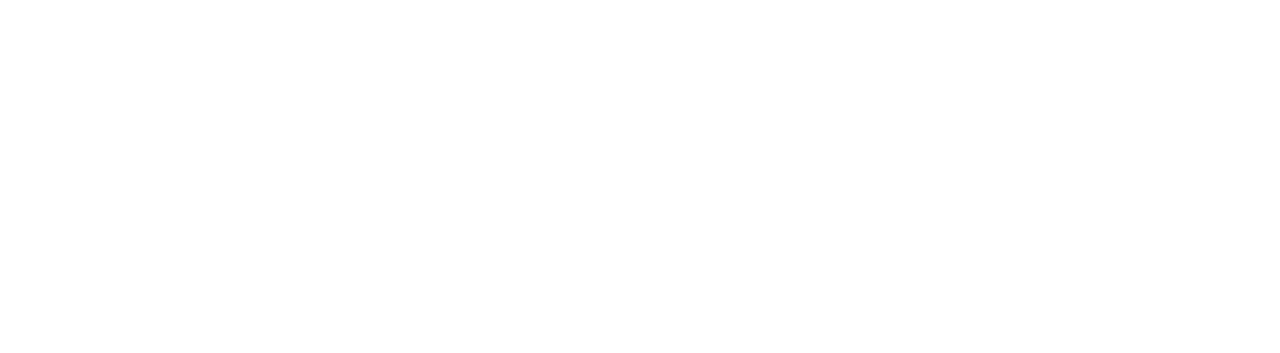
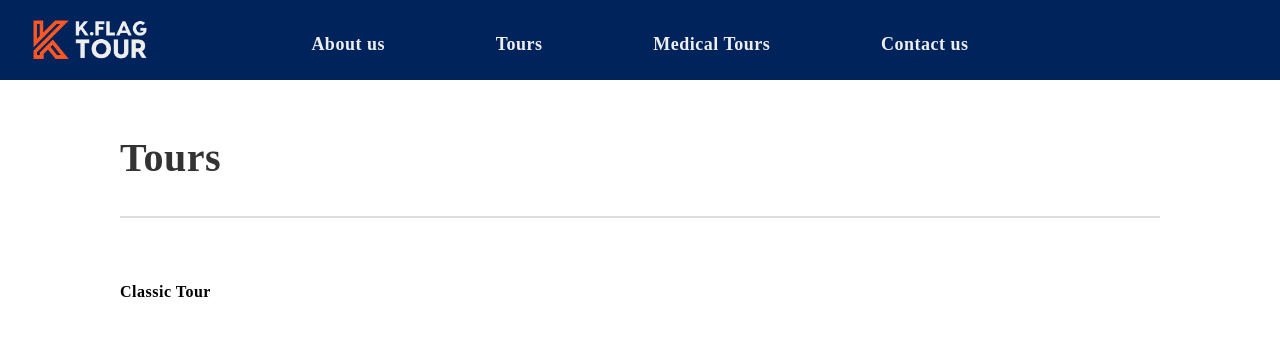
Before and after one commit to rladbal0101/K.FlagTour, a React (Create React App) app: page /tours in a window 1280 px wide. Before the commit this address had no page. Shown: the top 353 px of the page. Built offline with nearby package versions, Linux system fonts and the light colour scheme; a web font is replaced by a local one.

Commit message:
2023-09-25 메뉴 변경
1. 메뉴 순서 및 이름 변경
About us
Tours
- classic tour
Medical Tours
Contact us
2. Contact us
내용 영어로 수정

```diff
--- a/src/App.js
+++ b/src/App.js
@@ -6,13 +6,14 @@ import { createGlobalStyle } from 'styled-components';
 import reset from 'styled-reset';
 import Main from './pages/Main';
 import AboutUs from './pages/AboutUs';
+import Tours from './pages/Tours';
 import SightseeingTours from './pages/SightseeingTours';
 import MedicalTours from './pages/MedicalTours';
 import UsefulInformation from './pages/UsefulInformation';
 import CompanyIntroduction from './pages/aboutUs/CompanyIntroduction';
 import CeoGreetings from './pages/aboutUs/CeoGreetings';
 import Award from './pages/aboutUs/Award';
-import Contacts from './pages/aboutUs/Contacts';
+import ContactUs from './pages/ContactUs';
 import ClassicTour from './pages/sightseeingTours/ClassicTour';
 import ThemeTour from './pages/sightseeingTours/ThemeTour';
 import OneDayTour from './pages/sightseeingTours/OneDayTour';
@@ -321,21 +322,26 @@ function App() {
       <Routes>
         <Route path='/' element={<Layout />}>
           <Route index element={<Main />} />
-          <Route path='/about_us/' element={<AboutUs />}>
-            <Route index element={<CompanyIntroduction />} />
-            <Route path='company_introduction' element={<CompanyIntroduction />} />
+          <Route path='/about_us' element={<AboutUs />}>
+            {/* <Route index element={<CompanyIntroduction />} /> */}
+            {/* <Route path='company_introduction' element={<CompanyIntroduction />} />
             <Route path='ceo_greetings' element={<CeoGreetings />} />
-            <Route path='awards' element={<Award />} />
-            <Route path='contacts' element={<Contacts />} />
+            <Route path='awards' element={<Award />} /> */}
+            {/* <Route path='contacts' element={<Contacts />} /> */}
           </Route>
-          <Route path='/sightseeing_tour/' element={<SightseeingTours />}>
+
+          {/* 세분화된 투어 메뉴 사용시 아래코드 사용 */}
+          {/* <Route path='/sightseeing_tour/' element={<SightseeingTours />}> */}
+          <Route path='/tours/' element={<Tours />}>
             <Route index element={<ClassicTour />} />
             <Route path='classic_tour' element={<ClassicTour />} />
-            <Route path='theme_tour' element={<ThemeTour />} />
-            <Route path='one_day_tour' element={<OneDayTour />} />
+            {/* <Route path='theme_tour' element={<ThemeTour />} />
+            <Route path='one_day_tour' element={<OneDayTour />} /> */}
           </Route>
+
           <Route path='/medical_tour' element={<MedicalTours/>} />
           {/* <Route path='/useful_information' element={<UsefulInformation />} /> */}
+          <Route path='/contact_us' element={<ContactUs />} />
 
           {/* classic tour page */}
           <Route path='seoul_tour_light' element={<SeoulTourLight />} />
@@ -367,8 +373,6 @@ function App() {
           <Route path='islands_of_busan' element={<IslandsOfBusan />} />
           <Route path='gyeongju_city_tour' element={<GyeongjuCityTour />} />
 
-
-
         </Route>
       </Routes>
     </>
--- a/src/components/Layout.js
+++ b/src/components/Layout.js
@@ -320,25 +320,30 @@ function Layout(props) {
         <NavStyle>
           <ul className='gnb-depth1'>
             <li className='gnb-depth1-item'>
-              <StyledLink to={'/about_us/company_introduction'}>About us</StyledLink>
-              <StyledSubMenu className='sub-menu'>
+              <StyledLink to={'/about_us'}>About us</StyledLink>
+              {/* <StyledSubMenu className='sub-menu'>
                 <ul className='gnb-depth2'>
                   <li>
                     <StyledSubMenuLink to={'/about_us/company_introduction'}>Company introduction</StyledSubMenuLink>
                   </li>
-                  {/* <li>
+                  <li>
                     <StyledSubMenuLink to={'/about_us/ceo_greetings'}>CEO greetings</StyledSubMenuLink>
                   </li>
                   <li>
                     <StyledSubMenuLink to={'/about_us/awards'}>Awards</StyledSubMenuLink>
-                  </li> */}
-                  <li>
-                    <StyledSubMenuLink to={'/about_us/contacts'}>Contacts</StyledSubMenuLink>
                   </li>
+                </ul>
+              </StyledSubMenu> */}
+            </li>
+            <li className='gnb-depth1-item'>
+              <StyledLink to={'/tours/classic_tour'}>Tours</StyledLink>
+              <StyledSubMenu className='sub-menu'>
+                <ul className='gnb-depth2'>
+                  <li><StyledSubMenuLink to={'/tours/classic_tour'}>classic tour</StyledSubMenuLink></li>
                 </ul>
               </StyledSubMenu>
             </li>
-            <li className='gnb-depth1-item'>
+            {/* <li className='gnb-depth1-item'>
               <StyledLink to={'/sightseeing_tour/classic_tour'}>Sightseeing Tours</StyledLink>
               <StyledSubMenu className='sub-menu'>
                 <ul className='gnb-depth2'>
@@ -347,7 +352,7 @@ function Layout(props) {
                   <li><StyledSubMenuLink to={'/sightseeing_tour/one_day_tour'}>one day tour</StyledSubMenuLink></li>
                 </ul>
               </StyledSubMenu>
-            </li>
+            </li> */}
             <li className='gnb-depth1-item'>
               <StyledLink to={'/medical_tour'}>Medical Tours</StyledLink>
             </li>
@@ -355,6 +360,9 @@ function Layout(props) {
             {/* <li className='gnb-depth1-item'>
               <StyledLink to={'/useful_information'}>Useful Information</StyledLink>
             </li> */}
+            <li className='gnb-depth1-item'>
+              <StyledLink to={'/contact_us'}>Contact us</StyledLink>
+            </li>
           </ul>
         </NavStyle>
         {/* language 메뉴 */}
@@ -372,25 +380,30 @@ function Layout(props) {
               <AiOutlineClose className='mobile-menu-close cursor-pointer' onClick={toggleMenu} />
               <ul className='mobile-gnb-depth1'>
                 <li className='mobile-gnb-depth1-item'>
-                  <MobileStyledLink to={'/about_us/company_introduction'} onClick={toggleMenu}>About us</MobileStyledLink>
-                  <MobileStyledSubMenu className='mobile-sub-menu' onClick={toggleMenu}>
+                  <MobileStyledLink to={'/about_us'} onClick={toggleMenu}>About us</MobileStyledLink>
+                  {/* <MobileStyledSubMenu className='mobile-sub-menu' onClick={toggleMenu}>
                     <ul className='mobile-gnb-depth2'>
                       <li>
                         <MobileStyledSubMenuLink to={'/about_us/company_introduction'}>Company introduction</MobileStyledSubMenuLink>
                       </li>
-                      {/* <li>
+                      <li>
                         <MobileStyledSubMenuLink to={'/about_us/ceo_greetings'}>CEO greetings</MobileStyledSubMenuLink>
                       </li>
                       <li>
                         <MobileStyledSubMenuLink to={'/about_us/awards'}>Awards</MobileStyledSubMenuLink>
-                      </li> */}
-                      <li>
-                        <MobileStyledSubMenuLink to={'/about_us/contacts'}>Contacts</MobileStyledSubMenuLink>
                       </li>
+                    </ul>
+                  </MobileStyledSubMenu> */}
+                </li>
+                <li className='mobile-gnb-depth1-item'>
+                  <MobileStyledLink to={'/tours/classic_tour'} onClick={toggleMenu}>Tours</MobileStyledLink>
+                  <MobileStyledSubMenu className='mobile-sub-menu' onClick={toggleMenu}>
+                    <ul className='mobile-gnb-depth2'>
+                      <li><MobileStyledSubMenuLink to={'/tours/classic_tour'}>classic tour</MobileStyledSubMenuLink></li>
                     </ul>
                   </MobileStyledSubMenu>
                 </li>
-                <li className='mobile-gnb-depth1-item'>
+                {/* <li className='mobile-gnb-depth1-item'>
                   <MobileStyledLink to={'/sightseeing_tour/classic_tour'} onClick={toggleMenu}>Sightseeing Tours</MobileStyledLink>
                   <MobileStyledSubMenu className='mobile-sub-menu' onClick={toggleMenu}>
                     <ul className='mobile-gnb-depth2'>
@@ -399,7 +412,7 @@ function Layout(props) {
                       <li><MobileStyledSubMenuLink to={'/sightseeing_tour/one_day_tour'}>one day tour</MobileStyledSubMenuLink></li>
                     </ul>
                   </MobileStyledSubMenu>
-                </li>
+                </li> */}
                 <li className='mobile-gnb-depth1-item'>
                   <MobileStyledLink to={'/medical_tour'} onClick={toggleMenu}>Medical Tours</MobileStyledLink>
                 </li>
@@ -407,6 +420,9 @@ function Layout(props) {
                 {/* <li className='mobile-gnb-depth1-item'>
                   <MobileStyledLink to={'/useful_information'} onClick={toggleMenu}>Useful Information</MobileStyledLink>
                 </li> */}
+                <li className='mobile-gnb-depth1-item'>
+                  <MobileStyledLink to={'/contact_us'}>Contact us</MobileStyledLink>
+                </li>
               </ul>
             </MobileNavStyle>
             :
--- /dev/null
+++ b/src/pages/ContactUs.js
@@ -0,0 +1,84 @@
+import React, { useEffect, useMemo, useState } from 'react';
+import styled from 'styled-components';
+import SubPageStyle from '../components/SubPageStyle';
+import { GoogleMap, LoadScriptNext, MarkerF } from '@react-google-maps/api';
+
+import subPageImg from "../data/subPageImgData.json";
+
+const ContactUsStyled = styled.div`
+  padding: 40px 0 80px;
+`;
+
+const MapWrapper = styled.div`
+  .map-container {
+    width: 80%;
+    height: 270px;
+  }
+`;
+
+const TextArea = styled.div`
+  margin-top: 20px;
+  display: flex;
+  font-size: 18px;
+
+  span {
+    font-weight: 600;
+  }
+
+  .linkStyle {
+    color: #F37500;
+    font-weight: 500;
+
+    &:hover {
+      color: #000;
+    }
+  }
+`;
+
+function ContactUs(props) {
+
+  const center = useMemo(() => ({lat: 37.519203186035156, lng: 126.92858123779297}), [])
+
+  const apiKey = process.env.REACT_APP_GOOGLE_MAP_API_KEY;
+
+  return (
+    <div className='inner'>
+      <SubPageStyle
+        title={'Contact us'}
+        // photo={medicalImg.imagePath}
+      />
+      <ContactUsStyled>
+        <MapWrapper>
+          <LoadScriptNext googleMapsApiKey={apiKey}>
+            <GoogleMap
+              zoom={18}
+              center={center}
+              mapContainerClassName='map-container'
+            >
+              <MarkerF position={center} />
+            </GoogleMap>
+          </LoadScriptNext>
+        </MapWrapper>
+
+        <TextArea>
+          <span> Adress: &nbsp; </span>
+          <p>11, Uisadang-daero 1-gil, Yeongdeungpo-gu, Seoul, Republic of Korea</p>
+        </TextArea>
+
+        <TextArea>
+          <span> Tel: &nbsp; </span>
+          <p className='linkStyle cursor-pointer'>02-786-0978</p>
+          <span>&nbsp;/ Fax: &nbsp; </span>
+          <p className='linkStyle cursor-pointer'>02-786-0980</p>
+        </TextArea>
+
+        <TextArea>
+          <span> E-mail: &nbsp; </span>
+          <p className='linkStyle cursor-pointer'>yhj0726@gmail.com</p>
+        </TextArea>
+      </ContactUsStyled>
+    </div>
+  );
+}
+
+export default ContactUs;
--- /dev/null
+++ b/src/pages/Tours.js
@@ -0,0 +1,111 @@
+import React from 'react';
+import styled from 'styled-components';
+import SubPageStyle from '../components/SubPageStyle';
+import { Outlet } from 'react-router';
+
+import toursData from "../data/sightseeingToursData.json";
+import TourItem from '../components/TourItem';
+import { NavLink } from 'react-router-dom';
+
+// const TourStyle = styled.div`
+//   display: flex;
+//   justify-content: center;
+//   align-items: flex-start;
+//   flex-wrap: wrap;
+// `;
+
+const ToursStyled = styled.div`
+  padding: 40px 0 80px;
+
+  ul {
+    display: flex;
+    justify-content: flex-start;
+    align-items: center;
+    font-size: 16px;
+    margin-bottom: 80px;
+
+    &:first-child a:focus::before {
+      background-color: #F37500;
+    }
+
+    li + li {
+      padding-left: 40px;
+    }
+
+  }
+  @media screen and (max-width: 767px) {
+    padding: 30px 0 80px;
+
+    ul {
+      font-size: 14px;
+      margin-bottom: 40px;
+    }
+  }
+`;
+
+const SubCategory = styled(NavLink)`
+  font-weight: 600;
+  color: #000;
+  text-decoration: none;
+
+  &::before {
+    content: '';
+    width: 8px;
+    height: 8px;
+    background-color: transparent;
+    border-radius: 50%;
+    color: transparent;
+    display: flex;
+    margin: 0 auto;
+    margin-bottom: 15px;
+  }
+
+  &:hover::before,
+  &.active::before {
+    background-color: #F37500;
+  }
+`;
+
+function Tours(props) {
+  return (
+    <div className='inner'>
+      <SubPageStyle
+        title={'Tours'}
+        // photo={SightseeingImg.imagePath}
+      />
+
+      <ToursStyled>
+        <ul>
+          <li>
+            <SubCategory
+              to={'/tours/classic_tour'}
+            >
+              Classic Tour
+            </SubCategory>
+          </li>
+        </ul>
+
+        <Outlet />
+      </ToursStyled>
+    </div>
+    // <div className='inner'>
+    //   <SubPageStyle
+    //     title={'Contact us'}
+    //     // photo={medicalImg.imagePath}
+    //   />
+    //   <TourStyle>
+    //     {
+    //       toursData.map((tour) => {
+    //         if (tour.classicTours) {
+    //           return tour.classicTours.map((a) => {
+    //             return <TourItem key={a.id} title={a.name} photo={a.imagePath} urlLastPath={a.urlLastPath} />
+    //           })
+    //         }
+    //       })
+    //     }
+    //   </TourStyle>
+    // </div>
+  );
+}
+
+export default Tours;
--- a/src/pages/sightseeingTours/ClassicTour.js
+++ b/src/pages/sightseeingTours/ClassicTour.js
@@ -13,6 +13,7 @@ const ClassicTourStyle = styled.div`
 
 function ClassicTour(props) {
   return (
+    <div className='inner'>
       <ClassicTourStyle>
         {
           toursData.map((tour) => {
@@ -24,6 +25,7 @@ function ClassicTour(props) {
           })
         }
       </ClassicTourStyle>
+    </div>
   );
 }
 
```
Also changed, not shown: src/pages/AboutUs.js (+43 -20 lines), src/pages/aboutUs/Contacts.js (deleted, +0 -83 lines). Lines whose indentation alone changed are shown as unchanged.
